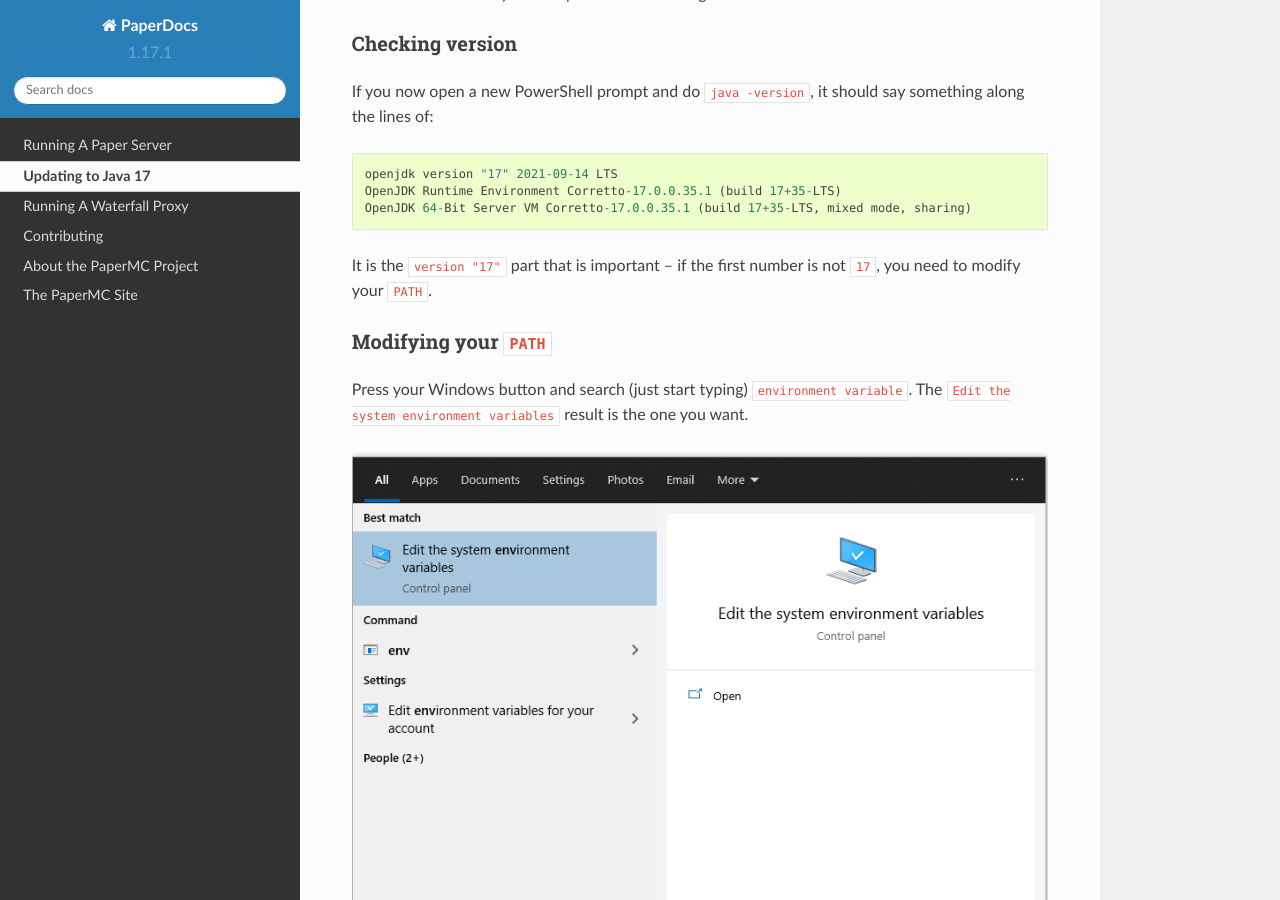
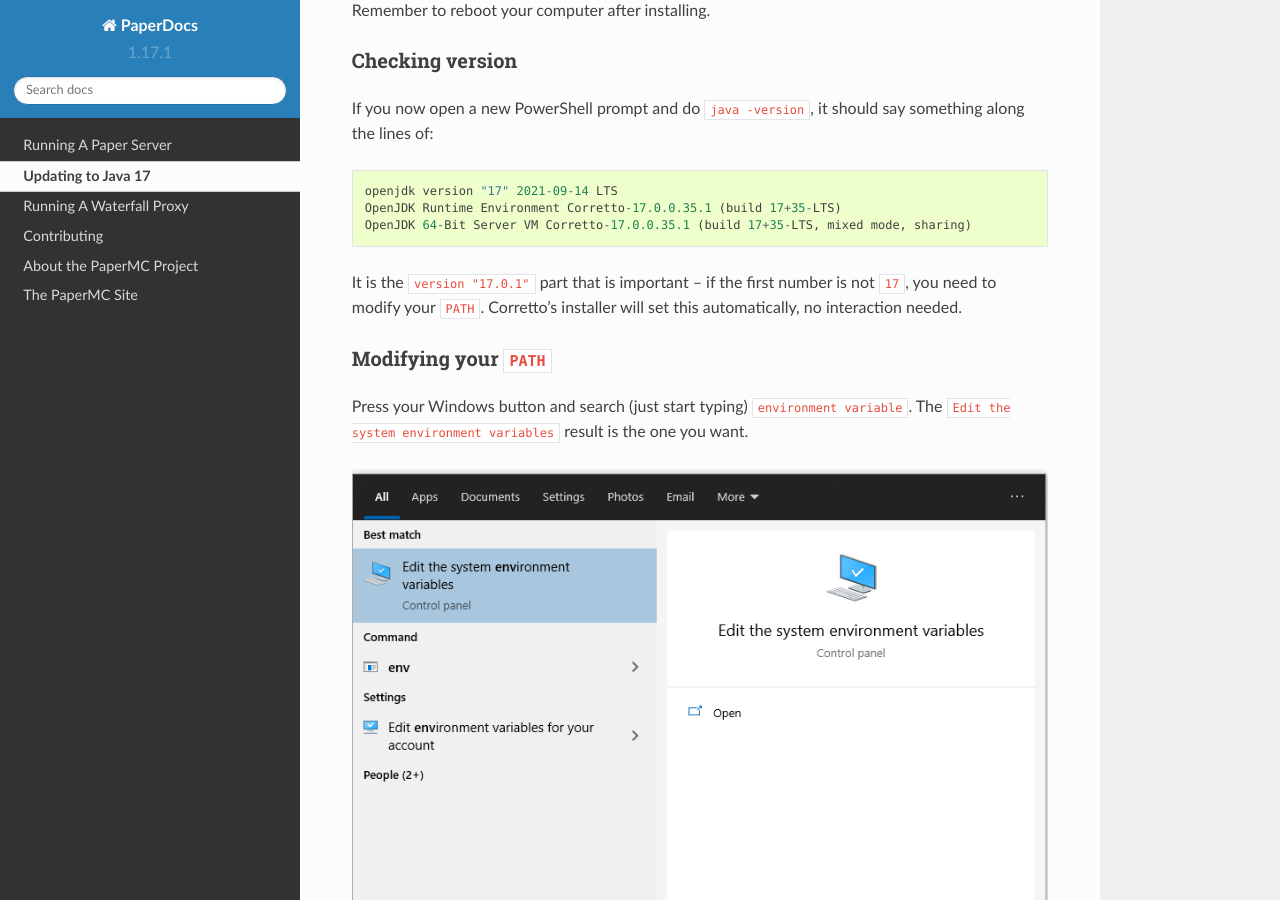
Before and after one commit to PaperMC/PaperDocs, a Sphinx documentation site: the page built from source/java-update/index.rst, in a window 1280 px wide and 900 px high, scrolled down 8626 px. Built offline with Sphinx 7.4.7 and the Read the Docs theme 2.0.0, drawn with Linux system fonts in a browser that asks for light colours; some of the changed text lies outside the part shown.

Commit message:
Address suggestions

```diff
--- a/source/java-update/index.rst
+++ b/source/java-update/index.rst
@@ -359,8 +360,9 @@
     OpenJDK Runtime Environment Corretto-17.0.0.35.1 (build 17+35-LTS)
     OpenJDK 64-Bit Server VM Corretto-17.0.0.35.1 (build 17+35-LTS, mixed mode, sharing)
 
-It is the ``version "17"`` part that is important -- if the first number is
-not ``17``, you need to modify your ``PATH``.
+It is the ``version "17.0.1"`` part that is important -- if the first number is
+not ``17``, you need to modify your ``PATH``. Corretto's installer will set this
+automatically, no interaction needed.
 
 Modifying your ``PATH``
 ~~~~~~~~~~~~~~~~~~~~~~~
```
Also changed, not shown: other parts of source/java-update/index.rst (+1 -0 lines).
